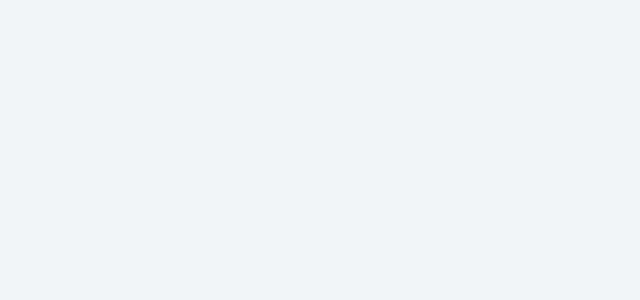
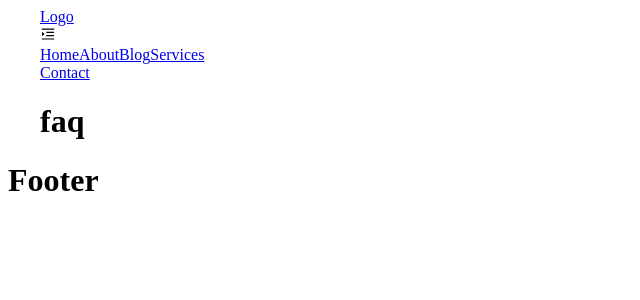
Before and after one commit to domchu/i-fonah, a Next.js app: page /FAQ in a window 1280 px wide. Shown: the top 300 px of the page, without its empty margins (0-640 px from the left). Built offline with nearby package versions, Linux system fonts and the light colour scheme.

Commit message:
chore: navlink

```diff
--- a/component/Container/Navbar.js
+++ b/component/Container/Navbar.js
@@ -1,10 +1,40 @@
 import React from "react";
+import Link from "next/link";
+import { AiOutlineMenuUnfold } from "react-icons/ai";
 
 const Navbar = () => {
   return (
-    <div>
-      <h1>Navbar</h1>
-    </div>
+    <nav className="bg-#000 h-60px flex justify-between align-center">
+      <div>
+        <Link href="/" className="pl-8" passHref>
+          Logo
+        </Link>
+        <div className="px-4 cursor-pointer md:hidden">
+          <AiOutlineMenuUnfold />
+        </div>
+      </div>
+      <div className="pr-8 md:block hidden">
+        <div>
+          <Link href="/" className="p-4" passHref>
+            Home
+          </Link>
+          <Link href="/about" className="p-4" passHref>
+            About
+          </Link>
+          <Link href="/blog" className="p-4" passHref>
+            Blog
+          </Link>
+          <Link href="/services" className="p-4" passHref>
+            Services
+          </Link>
+        </div>
+        <div>
+          <Link href="/contact" className="p-4" passHref>
+            Contact
+          </Link>
+        </div>
+      </div>
+    </nav>
   );
 };
 
--- a/package.json
+++ b/package.json
@@ -9,14 +9,14 @@
     "lint": "next lint"
   },
   "dependencies": {
-    "eslint": "8.29.0",
-    "eslint-config-next": "13.0.6",
     "next": "13.0.6",
     "react": "18.2.0",
     "react-dom": "18.2.0",
     "react-icons": "^4.7.1"
   },
   "devDependencies": {
+    "eslint": "8.29.0",
+    "eslint-config-next": "13.0.6",
     "autoprefixer": "^10.4.13",
     "postcss": "^8.4.20",
     "tailwindcss": "^3.2.4"
--- a/pages/404.js
+++ b/pages/404.js
@@ -1,5 +1,6 @@
 import Head from "next/head";
 import Image from "next/image";
+import Navbar from "../component/Container/Navbar";
 import styles from "../styles/Home.module.css";
 
 export default function Error() {
@@ -10,6 +11,8 @@ export default function Error() {
         <meta name="description" content="Generated by create next app" />
         <link rel="icon" href="/favicon.ico" />
       </Head>
+      <Navbar />
+      <h1>Error 404</h1>
     </div>
   );
 }
--- a/pages/FAQ.js
+++ b/pages/FAQ.js
@@ -1,5 +1,6 @@
 import Head from "next/head";
 import Image from "next/image";
+import Navbar from "../component/Container/Navbar";
 import styles from "../styles/Home.module.css";
 
 export default function Faq() {
@@ -10,6 +11,8 @@ export default function Faq() {
         <meta name="description" content="Generated by create next app" />
         <link rel="icon" href="/favicon.ico" />
       </Head>
+      <Navbar />
+      <h1>faq</h1>
     </div>
   );
 }
--- a/pages/_app.js
+++ b/pages/_app.js
@@ -1,8 +1,16 @@
-import "../styles/globals.css";
+// import "../styles/globals.css";
 import "tailwindcss/tailwind.css";
+import Navbar from "../component/Container/Navbar";
+import Footer from "./../component/Container/Footer";
 
 function MyApp({ Component, pageProps }) {
-  return <Component {...pageProps} />;
+  return (
+    <>
+      {/* <Navbar /> */}
+      <Component {...pageProps} />
+      <Footer />
+    </>
+  );
 }
 
 export default MyApp;
--- a/pages/about.js
+++ b/pages/about.js
@@ -1,5 +1,6 @@
 import Head from "next/head";
 import Image from "next/image";
+import Navbar from "../component/Container/Navbar";
 import styles from "../styles/Home.module.css";
 
 export default function About() {
@@ -10,6 +11,8 @@ export default function About() {
         <meta name="description" content="Generated by create next app" />
         <link rel="icon" href="/favicon.ico" />
       </Head>
+      <Navbar />
+      <h1>about</h1>
     </div>
   );
 }
--- a/pages/blog.js
+++ b/pages/blog.js
@@ -1,5 +1,6 @@
 import Head from "next/head";
 import Image from "next/image";
+import Navbar from "../component/Container/Navbar";
 import styles from "../styles/Home.module.css";
 
 export default function Blog() {
@@ -10,6 +11,8 @@ export default function Blog() {
         <meta name="description" content="Generated by create next app" />
         <link rel="icon" href="/favicon.ico" />
       </Head>
+      <Navbar />
+      <h1>blog</h1>
     </div>
   );
 }
--- a/pages/contact.js
+++ b/pages/contact.js
@@ -1,5 +1,6 @@
 import Head from "next/head";
 import Image from "next/image";
+import Navbar from "../component/Container/Navbar";
 import styles from "../styles/Home.module.css";
 
 export default function Contact() {
@@ -10,6 +11,8 @@ export default function Contact() {
         <meta name="description" content="Generated by create next app" />
         <link rel="icon" href="/favicon.ico" />
       </Head>
+      <Navbar />
+      <h1>contact</h1>
     </div>
   );
 }
--- a/pages/index.js
+++ b/pages/index.js
@@ -2,7 +2,6 @@ import Head from "next/head";
 import Image from "next/image";
 import styles from "../styles/Home.module.css";
 import Navbar from "./../component/Container/Navbar";
-import Contact from "./contact";
 
 export default function Home() {
   return (
--- a/pages/services.js
+++ b/pages/services.js
@@ -1,5 +1,6 @@
 import Head from "next/head";
 import Image from "next/image";
+import Navbar from "../component/Container/Navbar";
 import styles from "../styles/Home.module.css";
 
 export default function Services() {
@@ -10,6 +11,8 @@ export default function Services() {
         <meta name="description" content="Generated by create next app" />
         <link rel="icon" href="/favicon.ico" />
       </Head>
+      <Navbar />
+      <h1>services</h1>
     </div>
   );
 }
--- a/tailwind.config.js
+++ b/tailwind.config.js
@@ -1,7 +1,9 @@
 /** @type {import('tailwindcss').Config} */
 module.exports = {
-  // purge: ["./pages/**/*.{js,ts,jsx,tsx}", "./components/**/*.{js,ts,jsx,tsx}"],
-  content: [],
+  content: [
+    "./pages/**/*.{js,ts,jsx,tsx}",
+    "./components/**/*.{js,ts,jsx,tsx}",
+  ],
   theme: {
     extend: {},
   },
```
